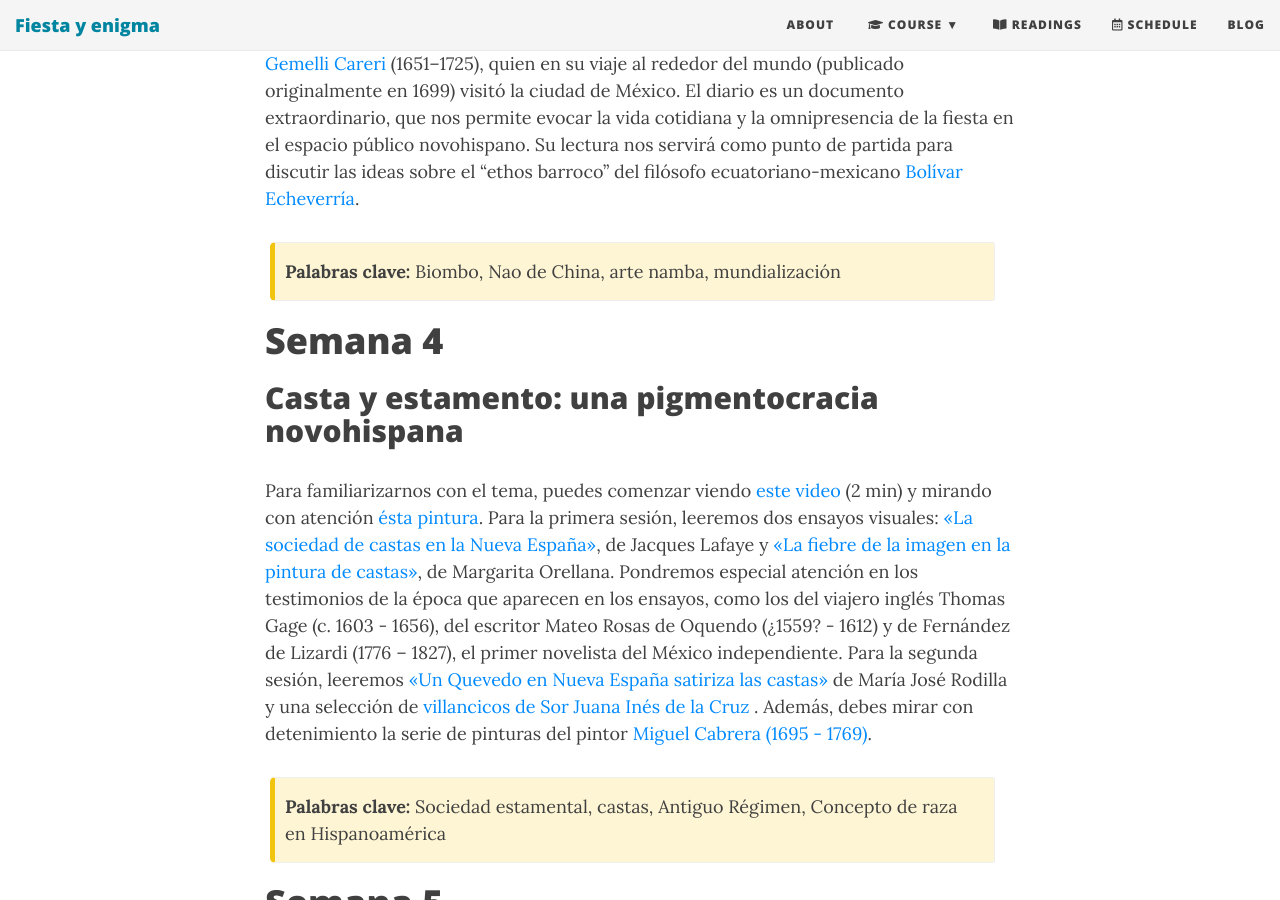
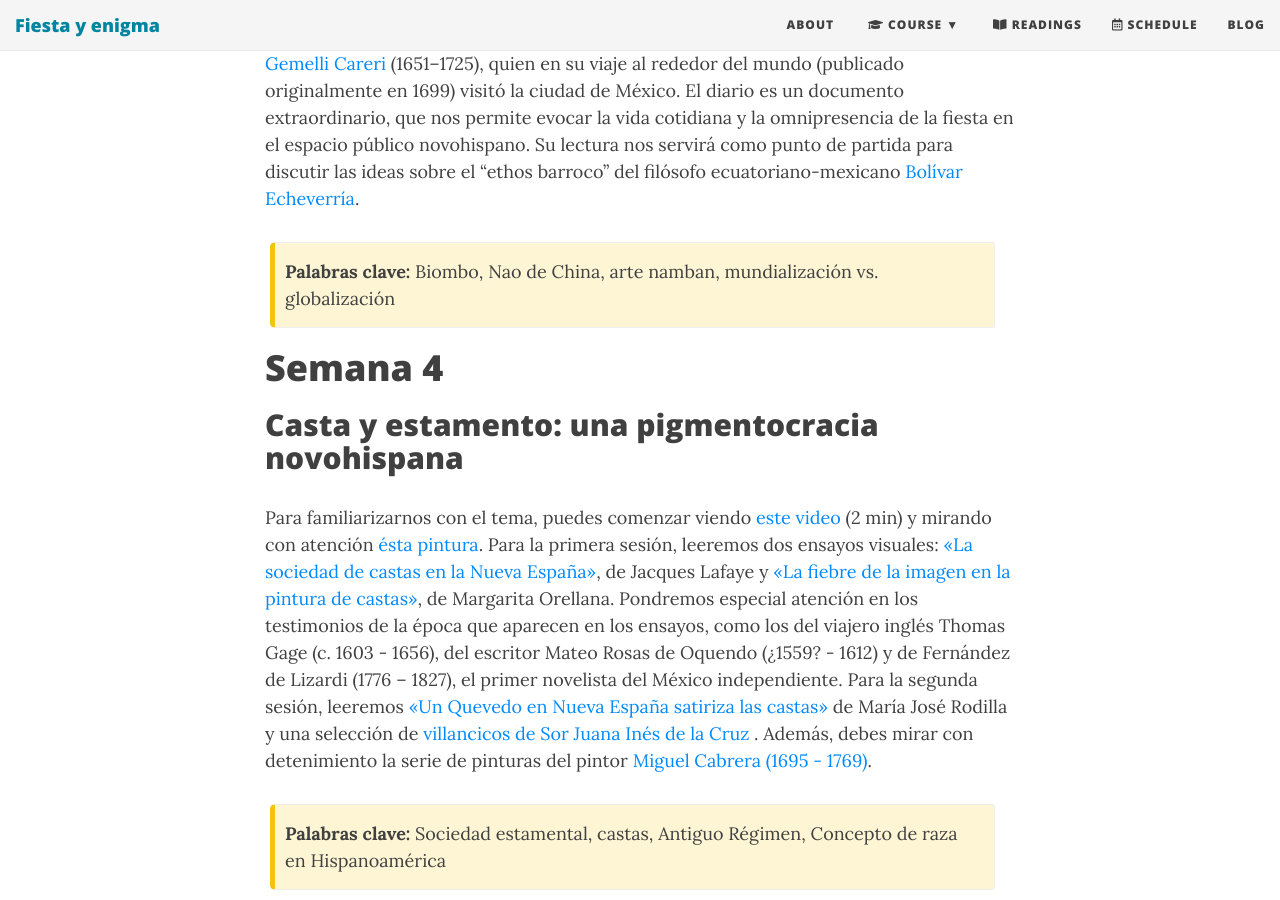
Before and after one commit to Hipomenes/novohispana, a Jekyll site: the page built from syllabus.md, in a window 1280 px wide and 900 px high, scrolled down 2828 px. Built offline with Jekyll 4.4.1, drawn with Linux system fonts in a browser that asks for light colours; nearby versions of some CDN libraries.

Commit message:
Update syllabus.md

```diff
--- a/syllabus.md
+++ b/syllabus.md
@@ -39,7 +39,7 @@ Comenzaremos leyendo un ensayo de María de León Cázares, ["A cielo abierto: l
 Esta semana exploraremos otras miradas sobre la ciudad de México. La primera es el testimonio del escritor e historiador indígena don Domingo Francisco de San Antón Muñón Chimalpahin (1579 - 1660). Autor de numerosas relaciones históricas sobre los antiguos mexicanos, Chimalpahin llevó también [un diario](), que nos ofrece una mirada fascinante sobre la capital novohispana. Su diario nos ayudará además para considerar una singular género pictórico novohispano: el [Biombo del Palacio de los Virreyes de México](https://upload.wikimedia.org/wikipedia/commons/4/49/Large_screen_of_the_Palace_of_the_Viceroys_of_Mexico%2C_ca._1676-1700%2C_Mexico_City%2C_Museum_of_the_Americas%2C_anonimous_painter.jpg) y el [Biombo de la ciudad de México](https://vistasgallery.ace.fordham.edu/items/show/1642) (México, finales del siglo XVII). Para la segunda sesión, leeremos un fragmento del diario del viajero italiano [Giovanni Francesco Gemelli Careri]() (1651–1725), quien en su viaje al rededor del mundo (publicado originalmente en 1699) visitó la ciudad de México. El diario es un documento extraordinario, que nos permite evocar la vida cotidiana y la omnipresencia de la fiesta en el espacio público novohispano. Su lectura nos servirá como punto de partida para discutir las ideas sobre el "ethos barroco" del filósofo ecuatoriano-mexicano [Bolívar Echeverría]().
 
 {: .box-warning}
-**Palabras clave:** Biombo, Nao de China, arte namba, mundialización
+**Palabras clave:** Biombo, Nao de China, arte namban, mundialización vs. globalización
 
 # Semana 4
 
```
